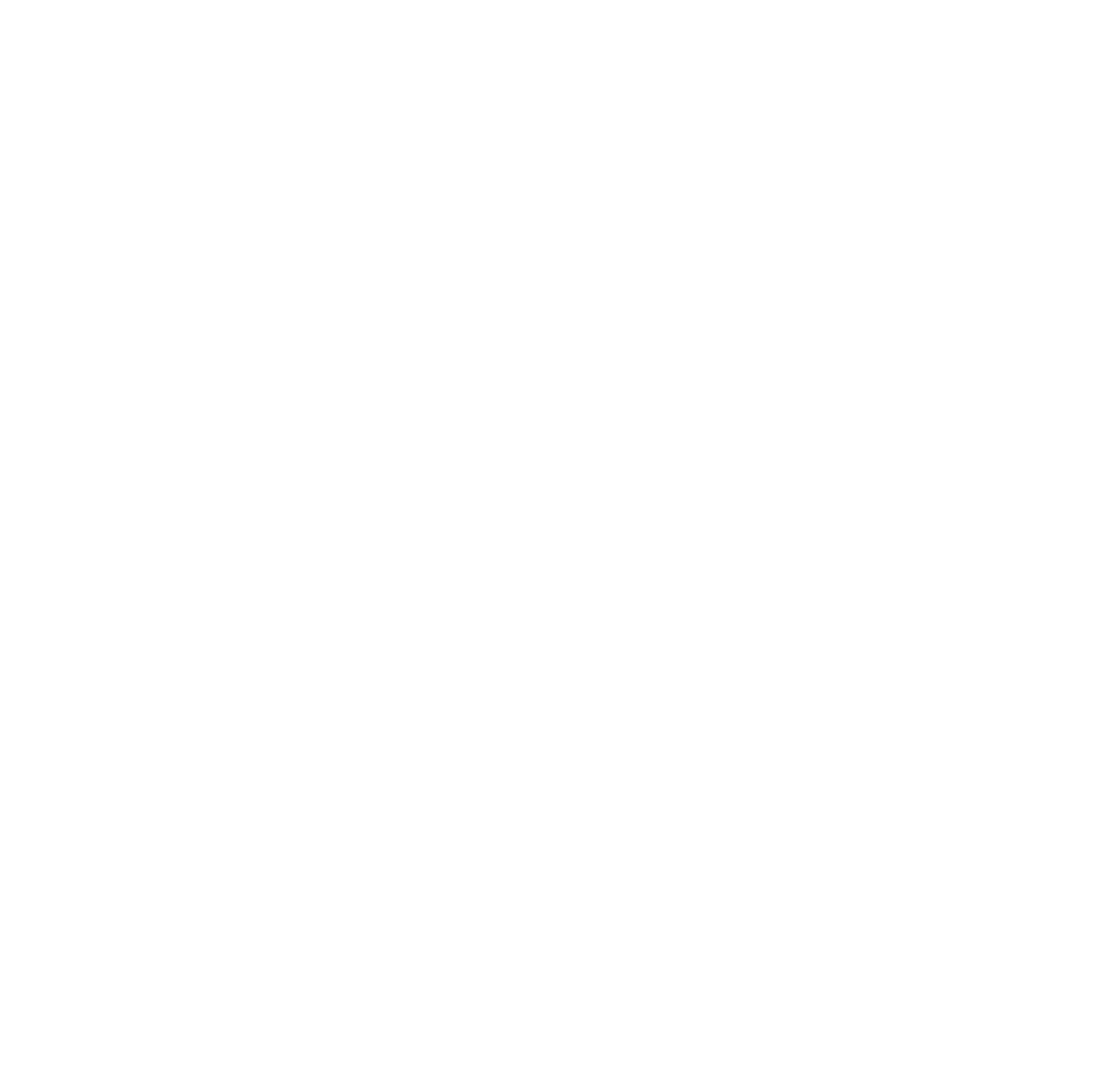
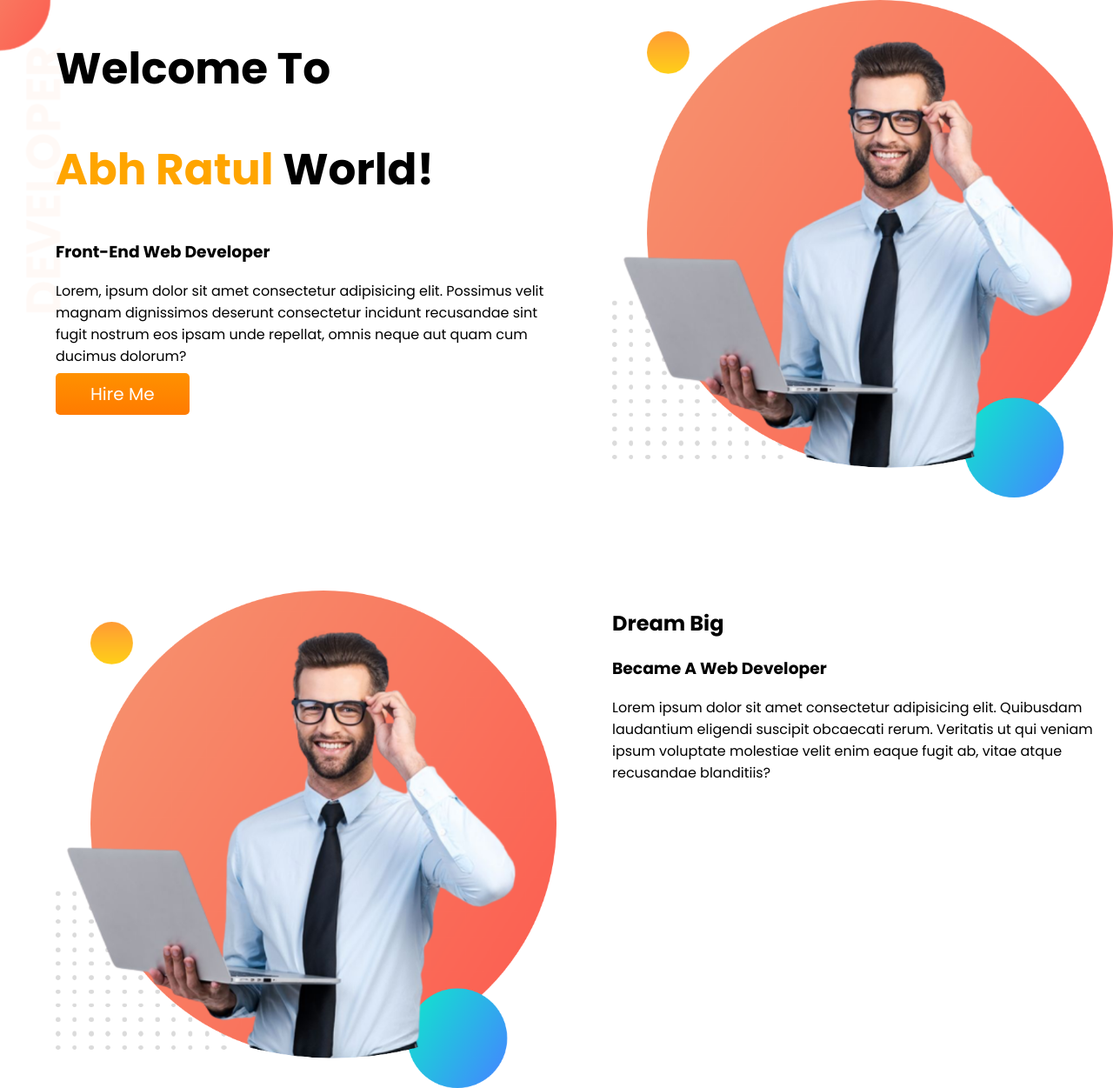
Before and after one commit to WebAbhRatul/ratul-portfolio, a plain HTML site: page index.html in a window 1280 px wide. Shown: the whole page at 87% size. Before the commit the page ends 800 px from the top, so only its background shows below. Drawn offline with Linux system fonts and the light colour scheme.

Commit message:
Second commit

```diff
--- /dev/null
+++ b/css/style.css
@@ -0,0 +1,34 @@
+body {
+  font-family: "Poppins", sans-serif;
+  margin: 0;
+}
+h1 {
+  font-size: 50px;
+}
+.developer-name {
+  color: orange;
+}
+
+section {
+  display: flex;
+  margin-bottom: 100px;
+}
+.half-width {
+  width: 50%;
+  padding-left: 5%;
+}
+.half-width img {
+  width: 100%;
+}
+.link-button {
+  text-decoration: none;
+  font-size: 20px;
+  padding: 10px 40px;
+  background-image: linear-gradient(rgb(255, 145, 0), rgb(255, 123, 0));
+  color: #fff;
+  border-radius: 5px;
+}
+.top-banner {
+  background-image: url(../img/top-banner.png);
+  background-repeat: no-repeat;
+}
--- a/index.html
+++ b/index.html
@@ -4,7 +4,46 @@
     <meta charset="UTF-8" />
     <meta http-equiv="X-UA-Compatible" content="IE=edge" />
     <meta name="viewport" content="width=device-width, initial-scale=1.0" />
+    <link rel="preconnect" href="https://fonts.googleapis.com" />
+    <link rel="preconnect" href="https://fonts.gstatic.com" crossorigin />
+    <link
+      href="https://fonts.googleapis.com/css2?family=Poppins:wght@300;400;700&display=swap"
+      rel="stylesheet"
+    />
+    <link rel="stylesheet" href="css/style.css" />
     <title>Ratul Portfolio</title>
   </head>
-  <body></body>
+  <body>
+    <section class="top-banner">
+      <div class="half-width">
+        <h1>Welcome To</h1>
+        <h1><span class="developer-name">Abh Ratul </span> World!</h1>
+        <h3>Front-End Web Developer</h3>
+        <p>
+          Lorem, ipsum dolor sit amet consectetur adipisicing elit. Possimus
+          velit magnam dignissimos deserunt consectetur incidunt recusandae sint
+          fugit nostrum eos ipsam unde repellat, omnis neque aut quam cum
+          ducimus dolorum?
+        </p>
+        <a href="" class="link-button">Hire Me</a>
+      </div>
+      <div class="half-width"><img src="img/my-bg.png" alt="" /></div>
+    </section>
+
+    <section class="dream-big">
+      <div class="half-width">
+        <img src="img/my-bg.png" alt="" />
+      </div>
+      <div class="half-width">
+        <h2>Dream Big</h2>
+        <h3>Became A Web Developer</h3>
+        <p>
+          Lorem ipsum dolor sit amet consectetur adipisicing elit. Quibusdam
+          laudantium eligendi suscipit obcaecati rerum. Veritatis ut qui veniam
+          ipsum voluptate molestiae velit enim eaque fugit ab, vitae atque
+          recusandae blanditiis?
+        </p>
+      </div>
+    </section>
+  </body>
 </html>
```
Also changed, not shown: img/my-bg.png (added), img/top-banner.png (added).
